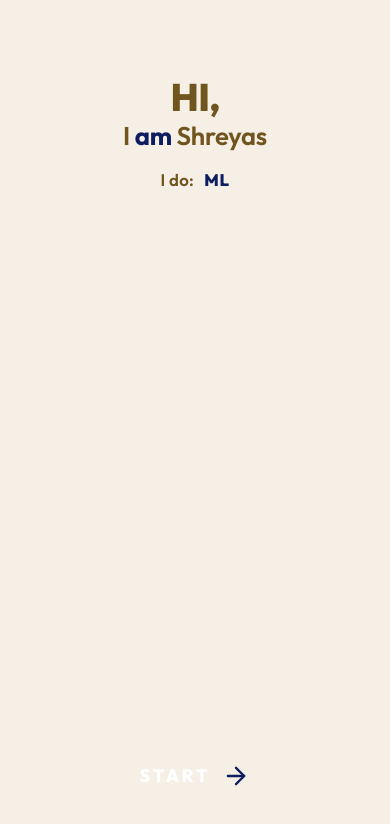
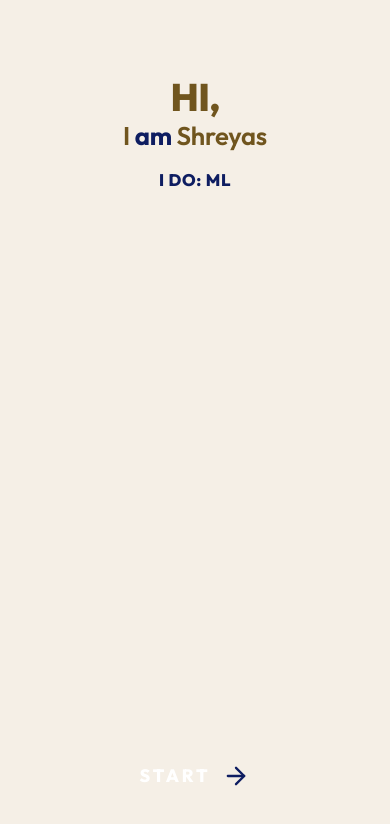
Before and after one commit to ShreyasN707/Portfolio-site, a React (Vite) app: page / in a window 390 px wide. Shown: the top 824 px of the page. Built offline with nearby package versions, Linux system fonts and the light colour scheme; no server answers.

Commit message:
feat(mobile): integrate I DO directly into scramble animation for mobile screens

```diff
--- a/src/App.jsx
+++ b/src/App.jsx
@@ -7,7 +7,8 @@ import PortfolioView from './components/PortfolioView';
 import AdminEditView from './components/AdminEditView';
 import { playHoverTick, playSelectClick, playAccessGranted } from './utils/audio';
 
-const ROLES = ["ML", "DEV-OPS", "Photography", "Video-Editing"];
+const DESKTOP_ROLES = ["ML", "DEV-OPS", "Photography", "Video-Editing"];
+const MOBILE_ROLES = ["I DO: ML", "I DO: DEV-OPS", "I DO: Photography", "I DO: Video-Editing"];
 const UPPER_GLYPHS = "ABCDEFGHIJKLMNOPQRSTUVWXYZ0123456789!@#$%^&*";
 const LOWER_GLYPHS = "abcdefghijklmnopqrstuvwxyz0123456789!@#$%^&*";
 
@@ -29,14 +30,35 @@ export default function App() {
     return false;
   });
 
+  const [isMobile, setIsMobile] = useState(() => {
+    if (typeof window !== 'undefined') {
+      return window.innerWidth <= 768;
+    }
+    return false;
+  });
+
   const [currentView, setCurrentView] = useState('landing'); // 'landing' | 'portfolio'
   const [transitionTarget, setTransitionTarget] = useState(null); // null | 'portfolio' | 'landing'
   const [roleIndex, setRoleIndex] = useState(0);
-  const [scrambledRole, setScrambledRole] = useState(ROLES[0]);
+  const [scrambledRole, setScrambledRole] = useState(() => {
+    if (typeof window !== 'undefined' && window.innerWidth <= 768) {
+      return MOBILE_ROLES[0];
+    }
+    return DESKTOP_ROLES[0];
+  });
   const [isScrambling, setIsScrambling] = useState(false);
 
   // Scramble animation ref to prevent overlapping intervals
   const intervalRef = useRef(null);
+
+  // Handle responsive isMobile detection
+  useEffect(() => {
+    const handleResize = () => {
+      setIsMobile(window.innerWidth <= 768);
+    };
+    window.addEventListener('resize', handleResize);
+    return () => window.removeEventListener('resize', handleResize);
+  }, []);
 
   // Listen to browser Back/Forward navigation
   useEffect(() => {
@@ -61,11 +83,12 @@ export default function App() {
     setCurrentView('portfolio');
   };
 
-  // Smooth Scramble / Decrypt Animation when Role changes
+  // Smooth Scramble / Decrypt Animation when Role or device view changes
   useEffect(() => {
     if (!isBooted || route === 'edit') return;
 
-    const targetText = ROLES[roleIndex];
+    const currentRoles = isMobile ? MOBILE_ROLES : DESKTOP_ROLES;
+    const targetText = currentRoles[roleIndex % currentRoles.length];
     let iteration = 0;
     setIsScrambling(true);
 
@@ -94,16 +117,16 @@ export default function App() {
     return () => {
       if (intervalRef.current) clearInterval(intervalRef.current);
     };
-  }, [roleIndex, isBooted, route]);
+  }, [roleIndex, isBooted, route, isMobile]);
 
   // Cycle through roles smoothly every 3.2 seconds
   useEffect(() => {
     if (!isBooted || route === 'edit') return;
     const cycleInterval = setInterval(() => {
-      setRoleIndex((prev) => (prev + 1) % ROLES.length);
+      setRoleIndex((prev) => (prev + 1) % DESKTOP_ROLES.length);
     }, 3200);
     return () => clearInterval(cycleInterval);
-  }, [isBooted, route, ROLES.length]);
+  }, [isBooted, route]);
 
   // Keep window locked / non-scrollable as requested
   useEffect(() => {
--- a/src/index.css
+++ b/src/index.css
@@ -662,16 +662,7 @@ body {
   }
 
   .do-label {
-    font-family: var(--font-sf-mono);
-    font-size: clamp(1.05rem, 3.8vw, 1.25rem);
-    color: var(--text-secondary);
-    font-weight: 600;
-    letter-spacing: 0.02em;
-    white-space: nowrap;
-    line-height: 1;
-    flex-shrink: 0;
-    display: inline-flex;
-    align-items: center;
+    display: none !important;
   }
 
   .role-viewport {
@@ -816,8 +807,7 @@ body {
   }
 
   .do-label {
-    font-size: 0.95rem;
-    line-height: 1;
+    display: none !important;
   }
 
   .role-viewport {
```
